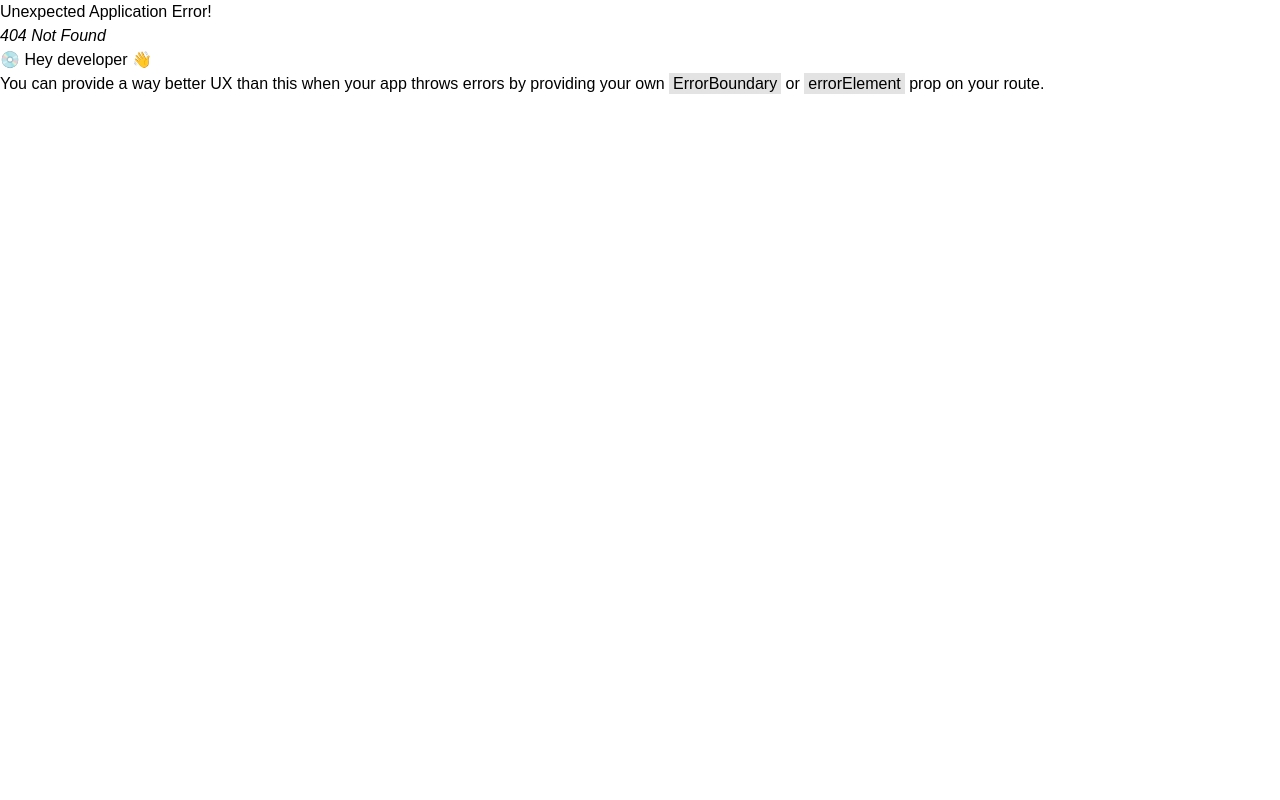
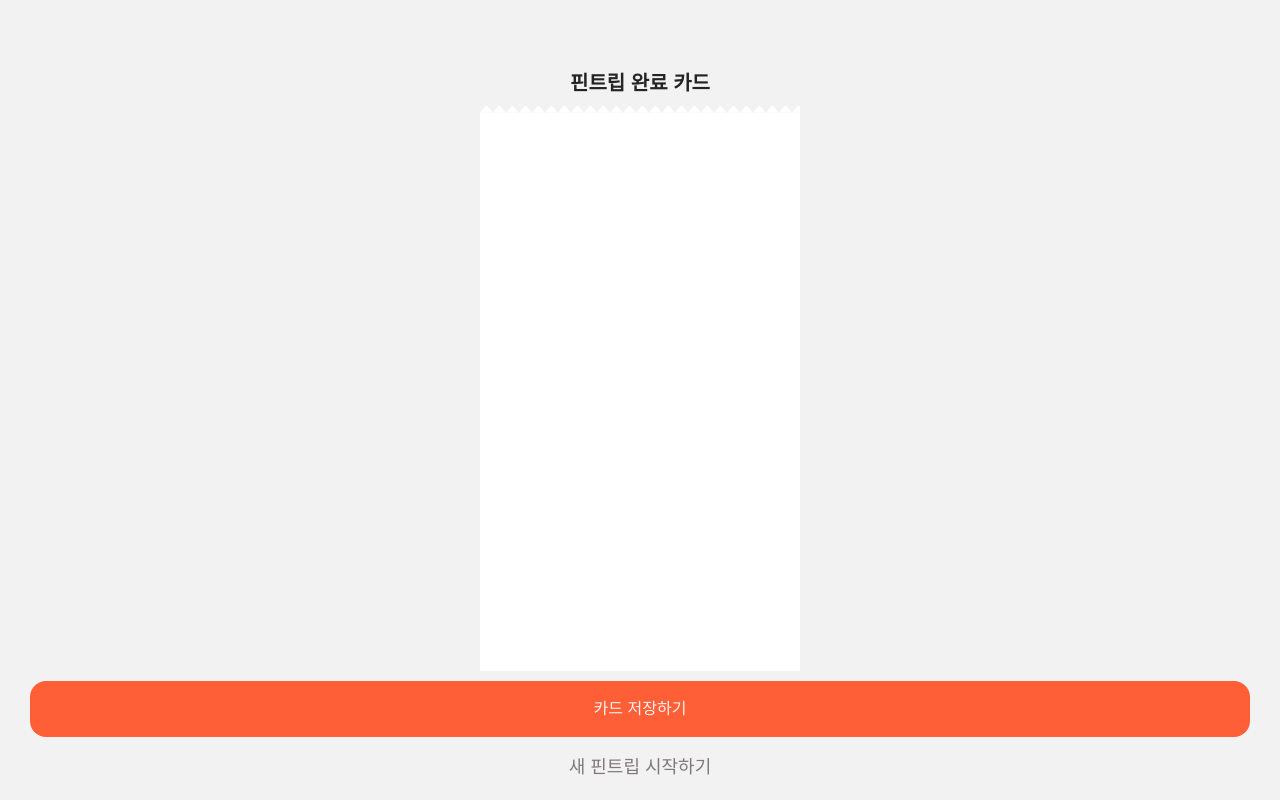
Before and after one commit to Pintrip/Pintip_FE, a React (Vite) app: page /completion in a window 1280 px wide. Before the commit this address had no page. Built offline with nearby package versions, Linux system fonts and the light colour scheme; a web font is replaced by a local one.

Commit message:
feat: 핀트립 완료 페이지 퍼블리싱

```diff
--- a/src/App.jsx
+++ b/src/App.jsx
@@ -8,6 +8,7 @@ import Landing from './pages/Landing'
 import Record from './pages/Progress_Record'
 import Place_QuestSelect from "./pages/Place_QuestSelect";
 import SectionCreate from "./pages/SectionCreate";
+import CompletionCard from './pages/Completion_Card'
 
 const router = createBrowserRouter([
   {
@@ -27,6 +28,10 @@ const router = createBrowserRouter([
     path: "/sectioncreate",
     Component: SectionCreate,
   },
+  {
+    path: "/completion",
+    Component: CompletionCard,
+  }
 ]);
 
 function App() {
--- /dev/null
+++ b/src/pages/Completion_Card.jsx
@@ -0,0 +1,29 @@
+import Button from '../components/Button';
+
+function Ticket() {
+    return (
+        <div>
+            <div className='bg-repeat w-80 h-[7px]' style={{backgroundImage: "url('/ticket_triangle.png')"}}></div>
+            <div className='w-80 h-[692px] bg-[#fff]'></div>
+            <div className='bg-repeat w-80 h-[7px]' style={{backgroundImage: "url('/ticket_rtriangle.png')"}}></div>
+        </div>
+    )
+}
+
+function CompletionCard() {
+    return (
+        <div className='bg-grey-1 w-full h-full flex flex-col justify-center items-center'>
+            <div className='font-semibold text-xl text-[#242424] mt-15' style={{paddingTop: 9, paddingBottom: 9, width: '100%', textAlign: 'center'}}>핀트립 완료 카드</div>
+            <div className='w-full h-screen scrollbar-none overflow-y-auto flex flex-col justify-start items-center'>
+                <Ticket />
+                <Ticket />
+            </div>
+            <div className='bg-grey-1 p-[10px] box-border' style={{width: 'calc(100% - 40px)', zIndex: 2, position: 'fixed', bottom: 0}}>
+                <Button style={{width: '100%', marginBottom: 8}}>카드 저장하기</Button>
+                <div className='w-full pt-[9px] pb-[9px] text-grey-6 font-medium text-[18px]' style={{textAlign: 'center'}}>새 핀트립 시작하기</div>
+            </div>
+        </div>
+    );
+}
+
+export default CompletionCard;
```
Also changed, not shown: public/ticket_rtriangle.png (added), public/ticket_triangle.png (added).
